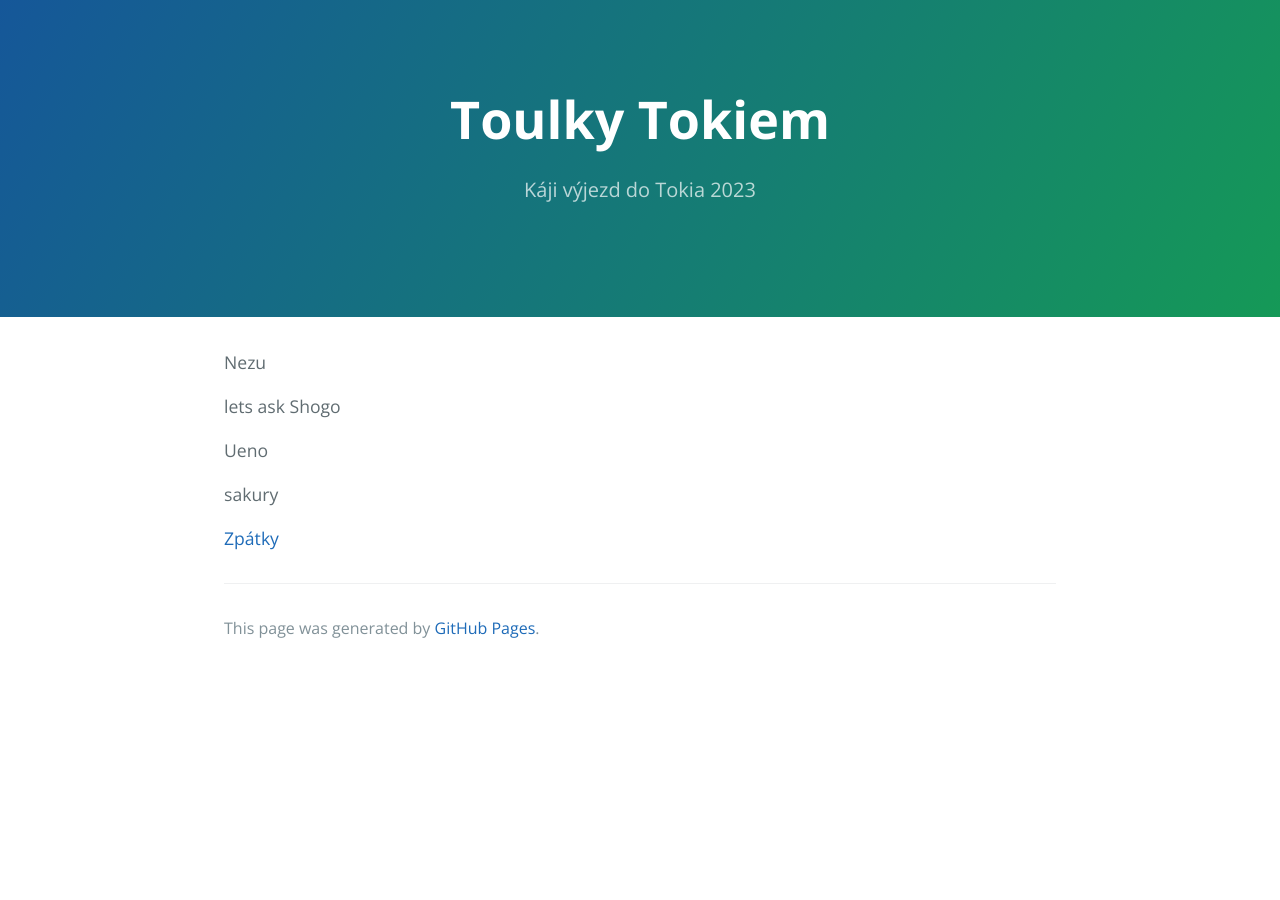
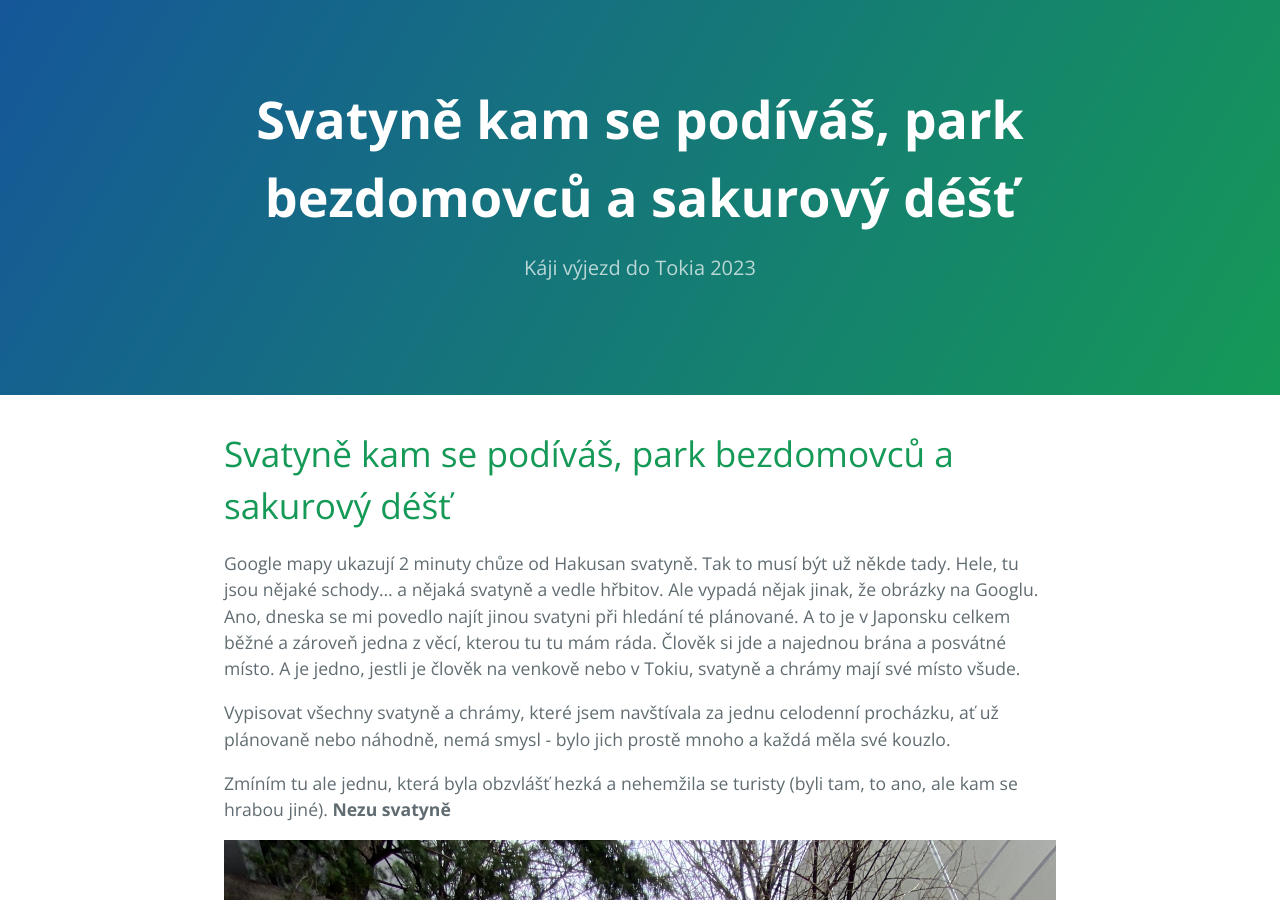
Before and after one commit to lhotska1/lhotska1.github.io, a Jekyll site: the page built from 3_svatyne_park_sakury.md, in a window 1280 px wide and 900 px high. Built offline with Jekyll 4.4.1, drawn with Linux system fonts in a browser that asks for light colours; our own code applies the rules of GitHub Pages for plain Markdown files.

Commit message:
1_almost_done

```diff
--- a/3_svatyne_park_sakury.md
+++ b/3_svatyne_park_sakury.md
@@ -1,4 +1,15 @@
-Nezu
+# Svatyně kam se podíváš, park bezdomovců a sakurový déšť
+
+Google mapy ukazují 2 minuty chůze od Hakusan svatyně. Tak to musí být už někde tady. Hele, tu jsou nějaké schody... a nějaká svatyně a vedle hřbitov. Ale vypadá nějak jinak, že obrázky na Googlu. Ano, dneska se mi povedlo najít jinou svatyni při hledání té plánované. A to je v Japonsku celkem běžné a zároveň jedna z věcí, kterou tu tu mám ráda. Člověk si jde a najednou brána a posvátné místo. A je jedno, jestli je člověk na venkově nebo v Tokiu, svatyně a chrámy mají své místo všude.
+
+
+Vypisovat všechny svatyně a chrámy, které jsem navštívala za jednu celodenní procházku, ať už plánovaně nebo náhodně, nemá smysl - bylo jich prostě mnoho a každá měla své kouzlo.
+
+Zmíním tu ale jednu, která byla obzvlášť hezká a nehemžila se turisty (byli tam, to ano, ale kam se hrabou jiné). **Nezu svatyně**
+
+![Branching](svatyne_mezi_baraky.jpeg)
+
+
 
 lets ask Shogo
 
```
Also changed, not shown: 1_prvni_tyden.md (+13 -2 lines), 2_vyhled_prechod_posta.md (+2 -0 lines), index.md (+8 -6 lines), kawagoe_childer_day.jpeg (added), kawagoe_ningyou.jpeg (added), kawagoe_sakury.jpeg (added), svatyne_mezi_baraky.jpeg (added), 1 other file.
